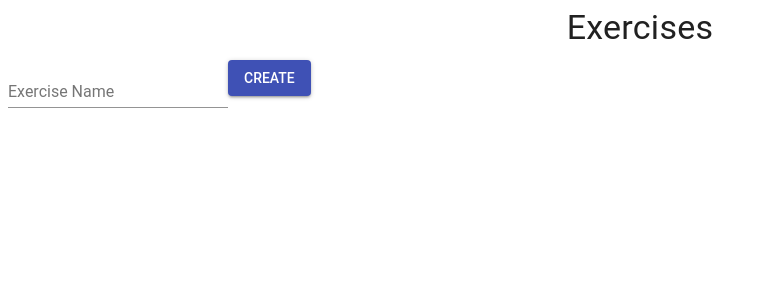
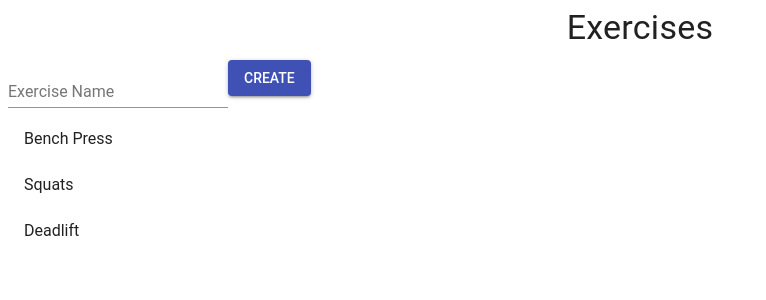
Before and after one commit to bhadreshdesai/react-material-ui, a React (Create React App) app: page / in a window 1280 px wide. Shown: the top 300 px of the page, without its empty margins (0-766 px from the left). Built offline with nearby package versions, Linux system fonts and the light colour scheme.

Commit message:
5. Prepopulate exercise list with default values

```diff
--- a/src/App.js
+++ b/src/App.js
@@ -11,7 +11,14 @@ import {
 export default class App extends React.Component {
   constructor() {
     super();
-    this.state = { exercises: [], exerciseName: "" };
+    this.state = {
+      exercises: [
+        { id: 1, exerciseName: "Bench Press" },
+        { id: 2, exerciseName: "Squats" },
+        { id: 3, exerciseName: "Deadlift" }
+      ],
+      exerciseName: ""
+    };
   }
 
   handleChange = ({ target: { name, value } }) =>
@@ -43,7 +50,7 @@ export default class App extends React.Component {
             value={this.state.exerciseName}
             onChange={this.handleChange}
           />
-          <Button type="submit" color="primary" variant="raised">
+          <Button type="submit" color="primary" variant="contained">
             Create
           </Button>
         </form>
```
